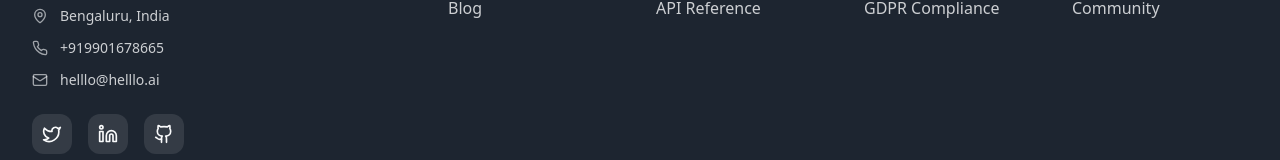
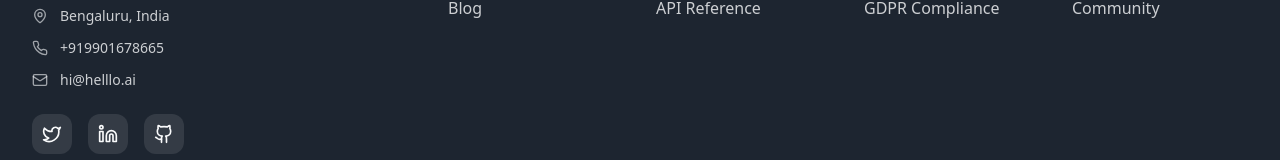
Before and after one commit to nkapser/helllo-ai-voice-hub, a React (Vite) app: page /terms in a window 1280 px wide. Shown: the part 4133-4293 px from the top of the page. Built offline with nearby package versions, Linux system fonts and the light colour scheme; no server answers.

Commit message:
fixing the email address

```diff
--- a/index.html
+++ b/index.html
@@ -74,9 +74,9 @@
     <meta name="audience" content="all" />
 
     <!-- Business Information -->
-    <meta name="contact" content="helllo@helllo.ai" />
+    <meta name="contact" content="hi@helllo.ai" />
     <meta name="copyright" content="HellloAI Technologies Pvt Ltd" />
-    <meta name="reply-to" content="helllo@helllo.ai" />
+    <meta name="reply-to" content="hi@helllo.ai" />
     <meta name="owner" content="HellloAI Technologies Pvt Ltd" />
     <meta name="url" content="https://www.helllo.ai" />
     <meta name="identifier-URL" content="https://www.helllo.ai" />
@@ -277,7 +277,7 @@
       "image": "https://www.helllo.ai/assets/logo-wide.svg",
       "url": "https://www.helllo.ai",
       "telephone": "+91-99016-78665",
-      "email": "helllo@helllo.ai",
+      "email": "hi@helllo.ai",
       "address": {
         "@type": "PostalAddress",
         "streetAddress": "Bengaluru",
--- a/src/components/ContactForm.tsx
+++ b/src/components/ContactForm.tsx
@@ -306,7 +306,7 @@ const ContactForm = () => {
                 </div>
                 <div>
                   <h3 className="font-semibold text-foreground">Email</h3>
-                  <p className="text-muted-foreground">helllo@helllo.ai</p>
+                  <p className="text-muted-foreground">hi@helllo.ai</p>
                   <p className="text-sm text-muted-foreground">We reply within 24 hours</p>
                 </div>
               </div>
--- a/src/components/Footer.tsx
+++ b/src/components/Footer.tsx
@@ -280,7 +280,7 @@ const Footer = () => {
               </div>
               <div className="flex items-center gap-3">
                 <Mail className="h-4 w-4 text-background/60" />
-                <span className="text-sm text-background/80">helllo@helllo.ai</span>
+                <span className="text-sm text-background/80">hi@helllo.ai</span>
               </div>
             </div>
 
```
